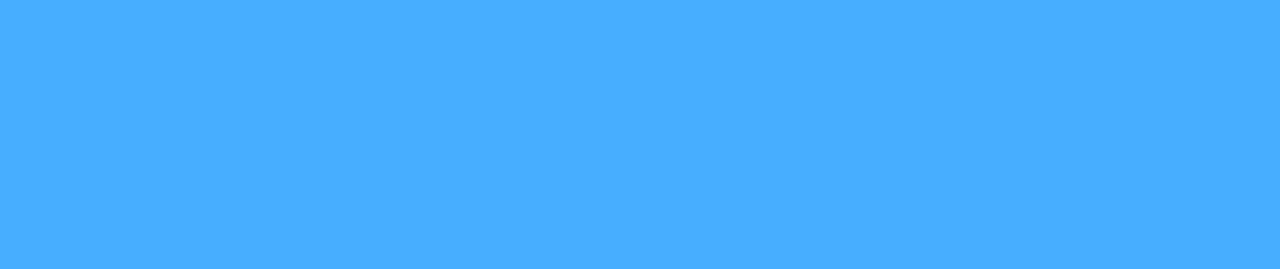
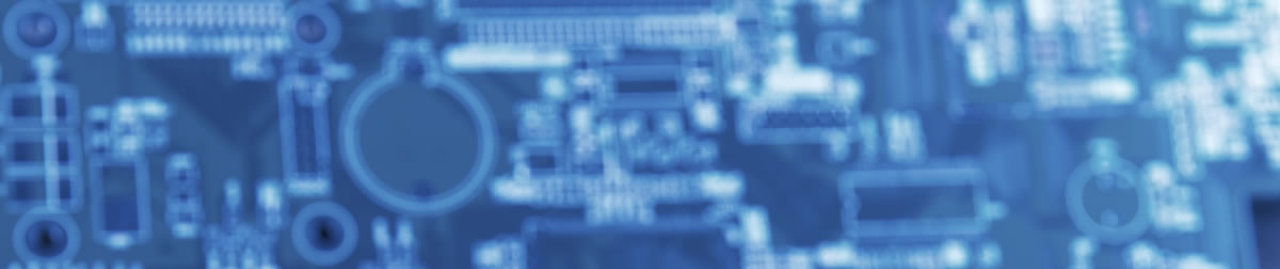
Before and after one commit to Melusi5/cv, a plain HTML site: page index.html in a window 1280 px wide. Shown: the top 269 px of the page. Drawn offline with nearby package versions, Linux system fonts and the light colour scheme.

Commit message:
fix change the background image by css

```diff
--- a/assets/css/style.css
+++ b/assets/css/style.css
@@ -284,8 +284,8 @@ h6 {
 #hero {
   width: 100%;
   height: 100vh;
-  background-color:#47aeff;
-  background-position: center;
+  background-image:url(/img/IT\ computer_img12.jpg);
+  background-size: cover;
   position: relative;
 }
 
```
Also changed, not shown: img/IT computer_img12.jpg (added).
